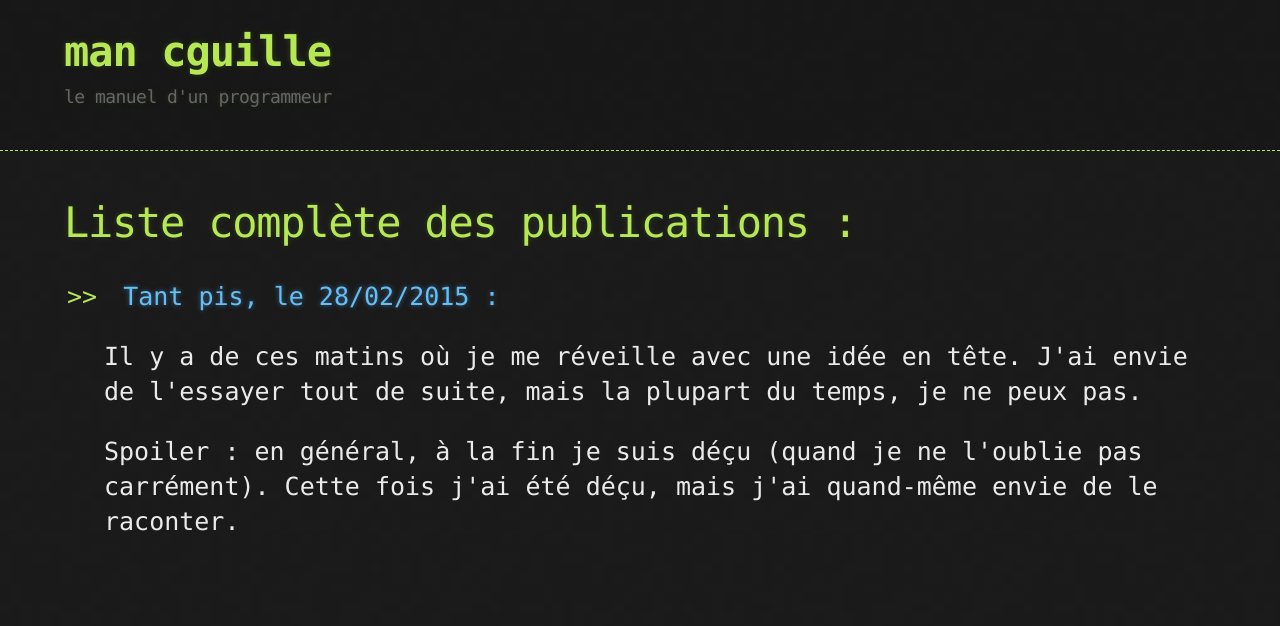
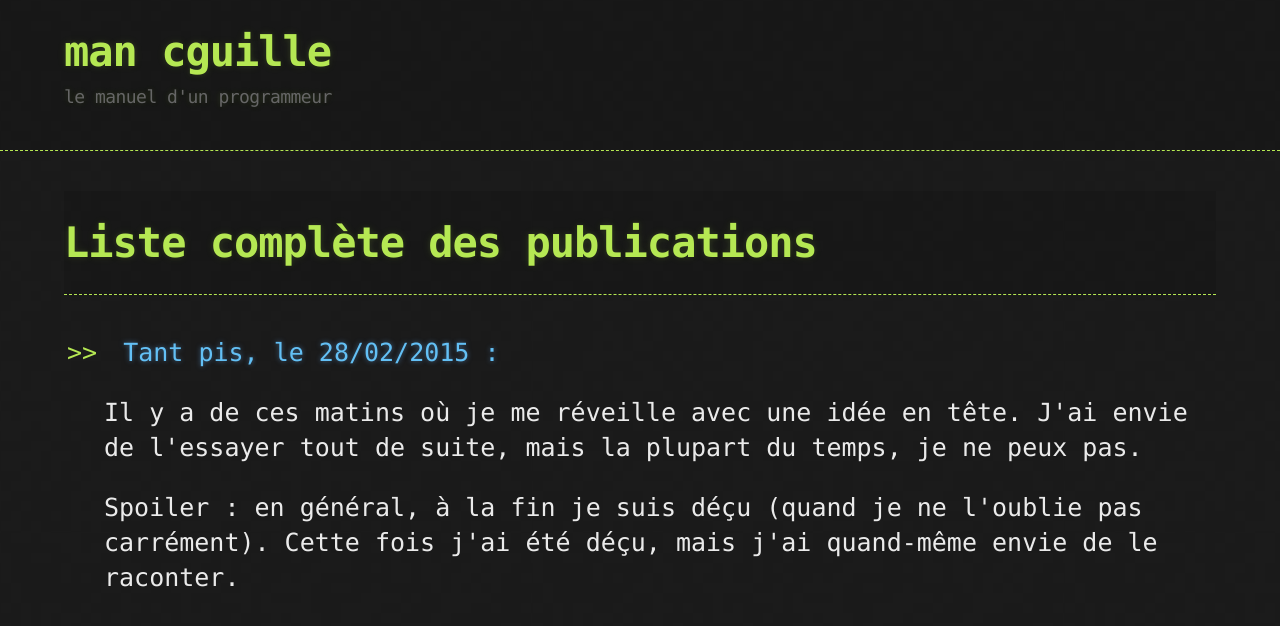
Before and after one commit to cGuille/cGuille.github.io, a Jekyll site: the page built from posts.html, in a window 1280 px wide. Shown: the top 626 px of the page. Built offline with Jekyll 4.4.1, drawn with Linux system fonts in a browser that asks for light colours.

Commit message:
Add page layout

```diff
--- /dev/null
+++ b/_layouts/page.html
@@ -0,0 +1,10 @@
+---
+layout: default
+---
+
+<header>
+  <h1>{{ page.title }}</h1>
+</header>
+<section class="page-content">
+{{ content }}
+</section>
--- a/posts.html
+++ b/posts.html
@@ -1,7 +1,6 @@
 ---
-layout: default
+layout: page
 title: Liste complète des publications
 ---
 
-<h1>Liste complète des publications :</h1>
 {% include posts-list.html %}
```
